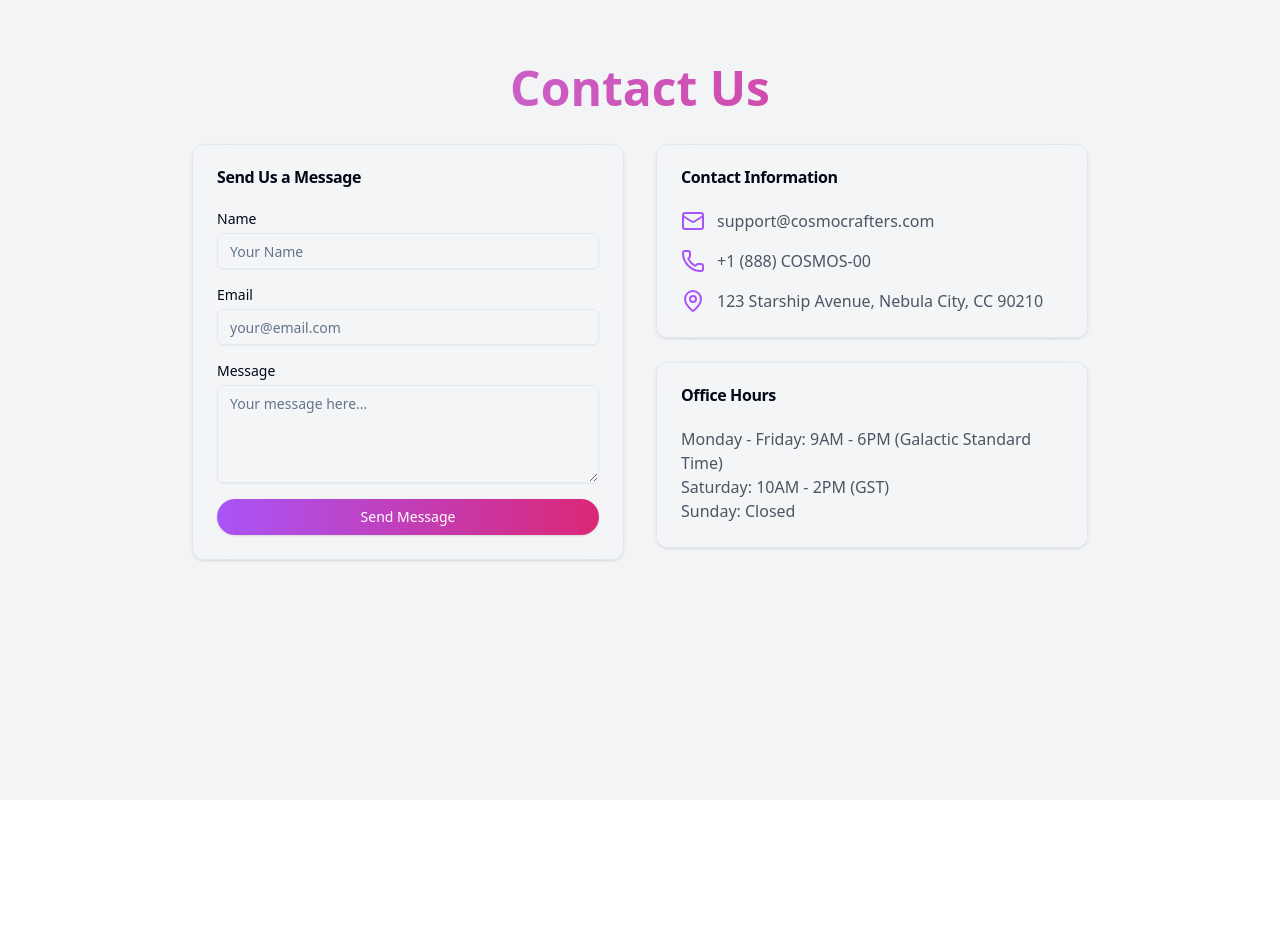
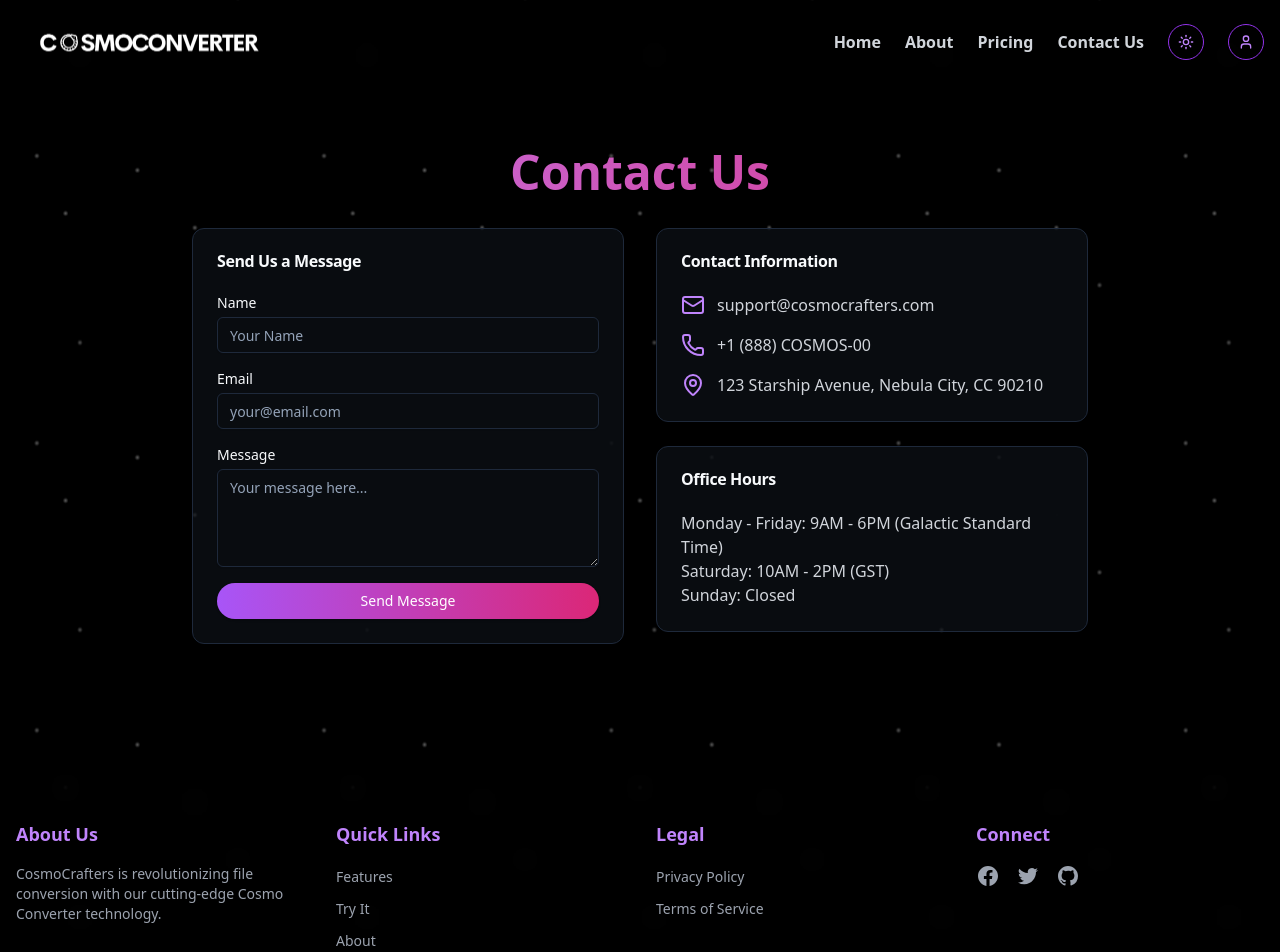
Before and after one commit to TheDaniel3131/convertey, a Next.js app in the folder cosmo-converter/: page /contact in a window 1280 px wide. Shown: the top 952 px of the page. Before the commit the page ends 800 px from the top, so only its background shows below. Built offline with nearby package versions, Linux system fonts and the light colour scheme.

Commit message:
Adjust pages to have headers

```diff
--- a/cosmo-converter/app/about/page.tsx
+++ b/cosmo-converter/app/about/page.tsx
@@ -1,3 +1,5 @@
+import Header from "@/components/header/Header";
+import Footer from "@/components/footer/Footer";
 import type { Metadata } from "next";
 import Image from "next/image";
 import { Card, CardContent } from "@/components/ui/card";
@@ -12,6 +14,7 @@ export default function AboutPage() {
   return (
     <div className="min-h-screen bg-gray-100 dark:bg-black text-gray-900 dark:text-gray-100">
       <div className="stars"></div>
+      <Header />
       <main className="container mx-auto px-4 py-16 relative z-10">
         <h1 className="text-4xl md:text-5xl font-bold mb-8 text-center bg-clip-text text-transparent bg-gradient-to-r from-purple-400 to-pink-600">
           About CosmoCrafters
@@ -77,6 +80,7 @@ export default function AboutPage() {
           </Card>
         </div>
       </main>
+      <Footer />
     </div>
   );
 }
@@ -106,5 +110,6 @@ function TeamMember({ name, role, image, description }: TeamMemberProps) {
         </p>
       </div>
     </div>
+
   );
 }
--- a/cosmo-converter/app/contact/page.tsx
+++ b/cosmo-converter/app/contact/page.tsx
@@ -1,3 +1,5 @@
+import Header from "@/components/header/Header";
+import Footer from "@/components/footer/Footer";
 import type { Metadata } from "next";
 import { Button } from "@/components/ui/button";
 import { Card, CardContent, CardHeader, CardTitle } from "@/components/ui/card";
@@ -15,6 +17,7 @@ export default function ContactPage() {
   return (
     <div className="min-h-screen bg-gray-100 dark:bg-black text-gray-900 dark:text-gray-100">
       <div className="stars"></div>
+      <Header />
       <main className="container mx-auto px-4 py-16 relative z-10">
         <h1 className="text-4xl md:text-5xl font-bold mb-8 text-center bg-clip-text text-transparent bg-gradient-to-r from-purple-400 to-pink-600">
           Contact Us
@@ -101,6 +104,7 @@ export default function ContactPage() {
           </div>
         </div>
       </main>
+      <Footer />
     </div>
   );
 }
--- a/cosmo-converter/app/cookies/page.tsx
+++ b/cosmo-converter/app/cookies/page.tsx
@@ -1,3 +1,5 @@
+import Header from "@/components/header/Header";
+import Footer from "@/components/footer/Footer";
 import type { Metadata } from "next";
 import { Card, CardContent } from "@/components/ui/card";
 
@@ -11,6 +13,7 @@ export default function CookiesPolicyPage() {
   return (
     <div className="min-h-screen bg-gray-100 dark:bg-black text-gray-900 dark:text-gray-100">
       <div className="stars"></div>
+      <Header />
       <main className="container mx-auto px-4 py-16 relative z-10">
         <h1 className="text-4xl md:text-5xl font-bold mb-8 text-center bg-clip-text text-transparent bg-gradient-to-r from-purple-400 to-pink-600">
           Cookies Policy
@@ -113,6 +116,7 @@ export default function CookiesPolicyPage() {
           </Card>
         </div>
       </main>
+      <Footer />
     </div>
   );
 }
--- a/cosmo-converter/app/pricing/page.tsx
+++ b/cosmo-converter/app/pricing/page.tsx
@@ -1,3 +1,5 @@
+import Header from "@/components/header/Header";
+import Footer from "@/components/footer/Footer";
 import type { Metadata } from "next";
 import { Button } from "@/components/ui/button";
 import {
@@ -19,6 +21,7 @@ export default function PricingPage() {
   return (
     <div className="min-h-screen bg-gray-100 dark:bg-black text-gray-900 dark:text-gray-100">
       <div className="stars"></div>
+      <Header />
       <main className="container mx-auto px-4 py-16 relative z-10">
         <h1 className="text-4xl md:text-5xl font-bold mb-8 text-center bg-clip-text text-transparent bg-gradient-to-r from-purple-400 to-pink-600">
           Choose Your Cosmic Plan
@@ -93,6 +96,7 @@ export default function PricingPage() {
           <Button variant="outline">Start Converting</Button>
         </div>
       </main>
+      <Footer />
     </div>
   );
 }
--- a/cosmo-converter/app/privacy/page.tsx
+++ b/cosmo-converter/app/privacy/page.tsx
@@ -1,3 +1,5 @@
+import Header from "@/components/header/Header";
+import Footer from "@/components/footer/Footer";
 import type { Metadata } from "next";
 import { Card, CardContent } from "@/components/ui/card";
 
@@ -11,6 +13,7 @@ export default function PrivacyPolicyPage() {
   return (
     <div className="min-h-screen bg-gray-100 dark:bg-black text-gray-900 dark:text-gray-100">
       <div className="stars"></div>
+      <Header />
       <main className="container mx-auto px-4 py-16 relative z-10">
         <h1 className="text-4xl md:text-5xl font-bold mb-8 text-center bg-clip-text text-transparent bg-gradient-to-r from-purple-400 to-pink-600">
           Privacy Policy
@@ -138,6 +141,7 @@ export default function PrivacyPolicyPage() {
           </Card>
         </div>
       </main>
+      <Footer />
     </div>
   );
 }
--- a/cosmo-converter/components/footer/Footer.tsx
+++ b/cosmo-converter/components/footer/Footer.tsx
@@ -21,7 +21,7 @@ export default function Footer() {
             <ul className="space-y-2">
               <li>
                 <Link
-                  href="/features"
+                  href="/"
                   className="text-sm text-gray-600 dark:text-gray-400 hover:text-purple-500 dark:hover:text-purple-400"
                 >
                   Features
@@ -29,7 +29,7 @@ export default function Footer() {
               </li>
               <li>
                 <Link
-                  href="/demo"
+                  href="/"
                   className="text-sm text-gray-600 dark:text-gray-400 hover:text-purple-500 dark:hover:text-purple-400"
                 >
                   Try It
@@ -60,7 +60,7 @@ export default function Footer() {
             <ul className="space-y-2">
               <li>
                 <Link
-                  href="#"
+                  href="/privacy"
                   className="text-sm text-gray-600 dark:text-gray-400 hover:text-purple-500 dark:hover:text-purple-400"
                 >
                   Privacy Policy
@@ -68,7 +68,7 @@ export default function Footer() {
               </li>
               <li>
                 <Link
-                  href="#"
+                  href="/cookies"
                   className="text-sm text-gray-600 dark:text-gray-400 hover:text-purple-500 dark:hover:text-purple-400"
                 >
                   Terms of Service
--- a/cosmo-converter/components/header/Header.tsx
+++ b/cosmo-converter/components/header/Header.tsx
@@ -1,3 +1,5 @@
+"use client";
+
 import Image from "next/image";
 import { useState, useEffect } from "react";
 import { Button } from "@/components/ui/button";
```
